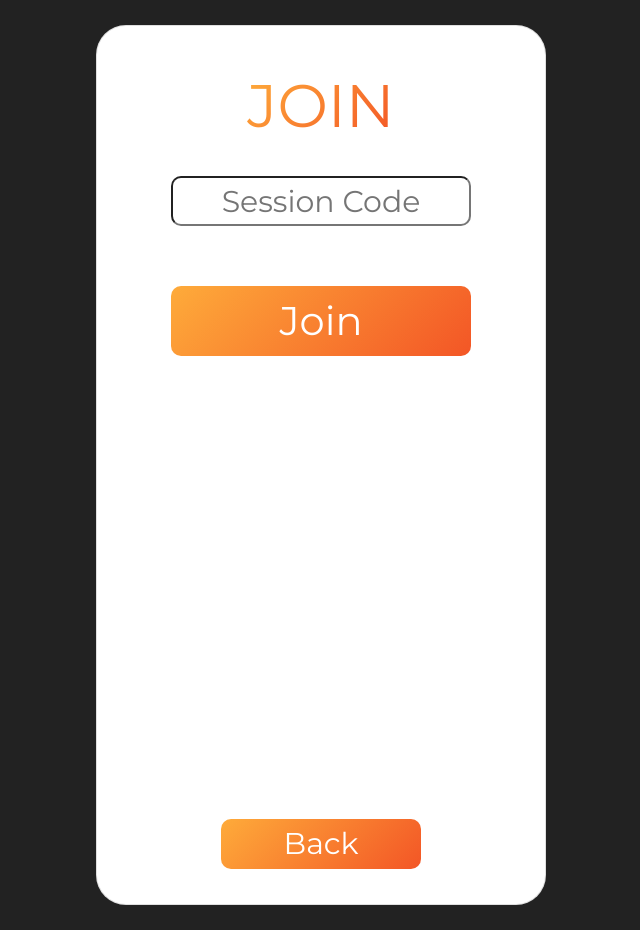
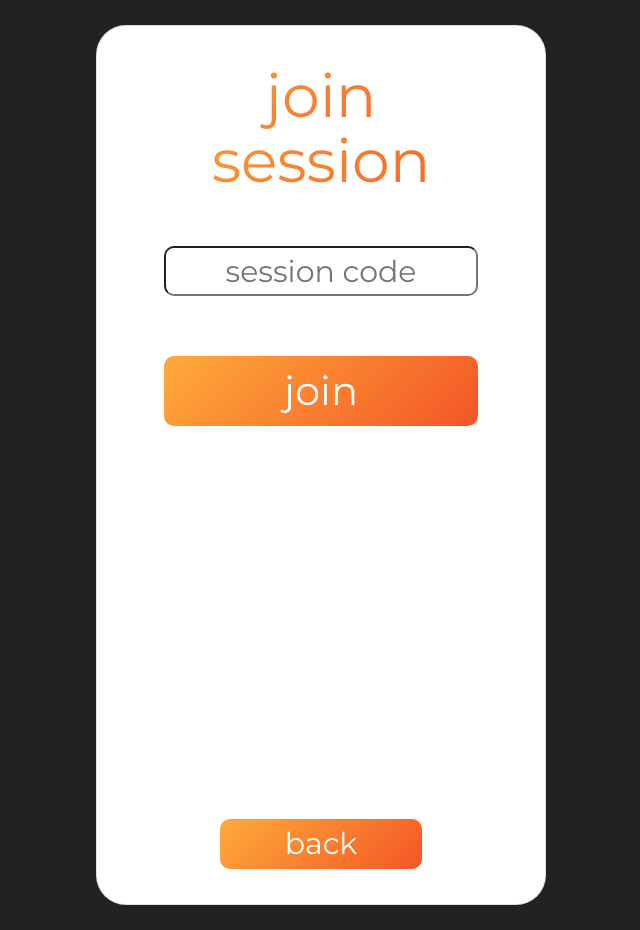
Before and after one commit to DMarcusYoung/pokedex, a React (Create React App) app in the folder client/: page /join in a window 1280 px wide. Shown: the whole page, without its empty margins (319-959 px from the left). Built offline with nearby package versions, Linux system fonts and the light colour scheme; no server answers.

Commit message:
Type set to lower case

```diff
--- a/client/public/css/style.css
+++ b/client/public/css/style.css
@@ -41,6 +41,24 @@ h2 {
   font-size: 45px;
   font-weight: bolder;
   color: rgb(50, 50, 50);
+}
+
+/* Title font */
+h3 {
+  background-image: linear-gradient(135deg, #feab3a 0%,#f35626 100%);
+  -webkit-background-clip: text;
+  background-clip: text;
+  -webkit-text-fill-color: transparent;
+  margin: auto;
+  margin-top: 20px;
+  margin-bottom: -20px;
+  padding-bottom: 5px;
+  font-size: 60px;
+  line-height: 60px;
+}
+.title {
+  margin-bottom: 50px;
+  margin-top: 20px;
 }
 
 /* Session code and city */
@@ -114,7 +132,7 @@ h4 {
 }
 .decideBtn {
   height: 70px;
-  width: 300px;
+  width: 70%;
   border-radius: 10px;
   background-image: linear-gradient(135deg, #feab3a 0%,#f35626 100%);
   color: white;
@@ -126,7 +144,7 @@ h4 {
 
 .backBtn {
   height: 50px;
-  width: 200px;
+  width: 45%;
   border-radius: 10px;
   background-image: linear-gradient(135deg, #feab3a 0%,#f35626 100%);
   color: white;
@@ -168,11 +186,12 @@ a, a:link, a:visited, a:hover, a:active
 
 .formBox {
   height: 50px;
-  width: 300px;
+  width: 70%;
   font-size: 30px;
   border-radius: 10px;
   padding: 10px;
   margin: 10px;
+  margin-top: 20px;
   text-align: center;
 }
 
--- a/client/src/components/Lobby/Create/index.js
+++ b/client/src/components/Lobby/Create/index.js
@@ -59,7 +59,10 @@ class Create extends Component {
     return (
 
       <div className="card">
-        <h1>CREATE SESSION</h1>
+        <div className="title">
+        <h3>create</h3>
+        <h3>session</h3>
+        </div>
 
         {/* Input for city */}
         <form>
@@ -69,7 +72,7 @@ class Create extends Component {
               className="formBox"
               onChange={this.handleCity}
               value={this.state.city}
-              placeholder="City"
+              placeholder="city"
               type="text"
             />
           </div>
@@ -83,7 +86,7 @@ class Create extends Component {
               className="formBox"
               onChange={this.handleSessionCode}
               value={this.state.sessionCode}
-              placeholder="Session Code"
+              placeholder="session code"
               type="number"
             />
           </div>
@@ -92,13 +95,13 @@ class Create extends Component {
         {/* Creates a session code */}
         {/* <Link to={`/swipe/${this.state.sessionCode}`}> */}
         <button className="decideBtn" onClick={this.handleCreate} id="createSession">
-            Create
+            create
         </button>
         {/* </Link> */}
 
         <Link to="/lobby">
           <button className="backBtn">
-            Back
+            back
           </button>
         </Link>
       </div >
--- a/client/src/components/Lobby/Join/index.js
+++ b/client/src/components/Lobby/Join/index.js
@@ -53,7 +53,10 @@ class Join extends Component {
     return (
 
       <div className="card">
-        <h1>JOIN</h1>
+                <div className="title">
+        <h3>join</h3>
+        <h3>session</h3>
+        </div>
 
         {/* Join code input box */}
         <form onSubmit={ (e) => this.handleJoin(e)}>
@@ -63,7 +66,7 @@ class Join extends Component {
               className="formBox"
               onChange={this.handleJoinCode}
               value={this.state.joinCode}
-              placeholder="Session Code"
+              placeholder="session code"
               type="number"
             />
           </div>
@@ -71,12 +74,12 @@ class Join extends Component {
 
         {/* Joins another player */}
           <button className="decideBtn" onClick={this.handleJoin} id="joinSession">
-            Join
+            join
           </button>
 
         <Link to="/lobby">
           <button className="backBtn">
-            Back
+            back
           </button>
         </Link>
       </div>
--- a/client/src/components/Lobby/index.js
+++ b/client/src/components/Lobby/index.js
@@ -8,13 +8,13 @@ class Lobby extends Component {
 
       <div className="card lobby">
         <Link to="/create"> <button className="decideBtn">
-          Create
+          create
           </button>
         </Link>
 
         <Link to="/join">
           <button className="decideBtn">
-            Join
+            join
           </button>
         </Link>
 
--- a/client/src/components/Match/index.js
+++ b/client/src/components/Match/index.js
@@ -9,7 +9,7 @@ function Match(props) {
     <div className="card">
       <Link to="/lobby">
 
-        <h1 className="animated heartBeat slow">You have a Match!</h1>
+        <h1 className="animated heartBeat slow">you have a match!</h1>
 
         <h2 className="animated fadeIn delay-1s slower">
           {props.rest && props.rest.restaurant_name}
```
